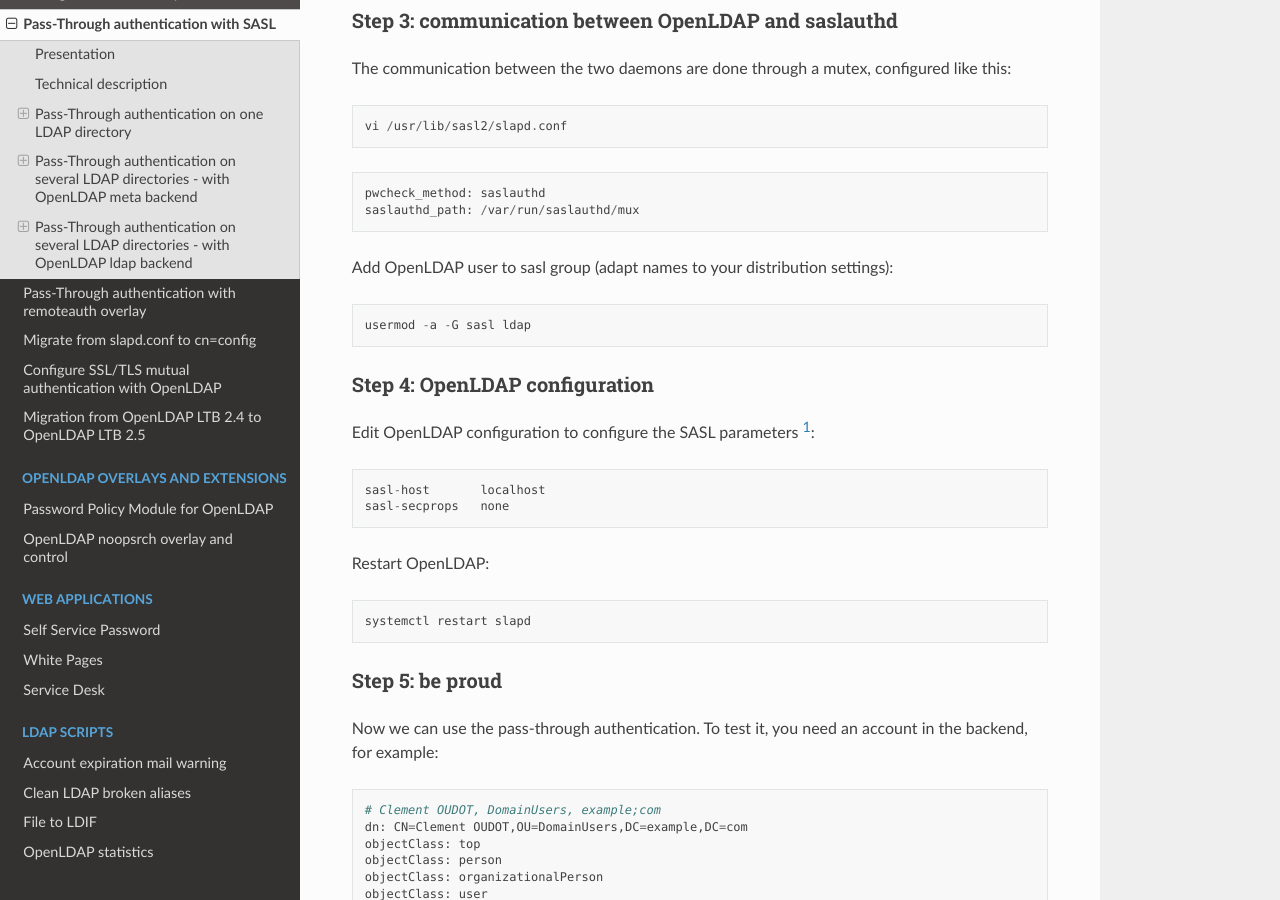
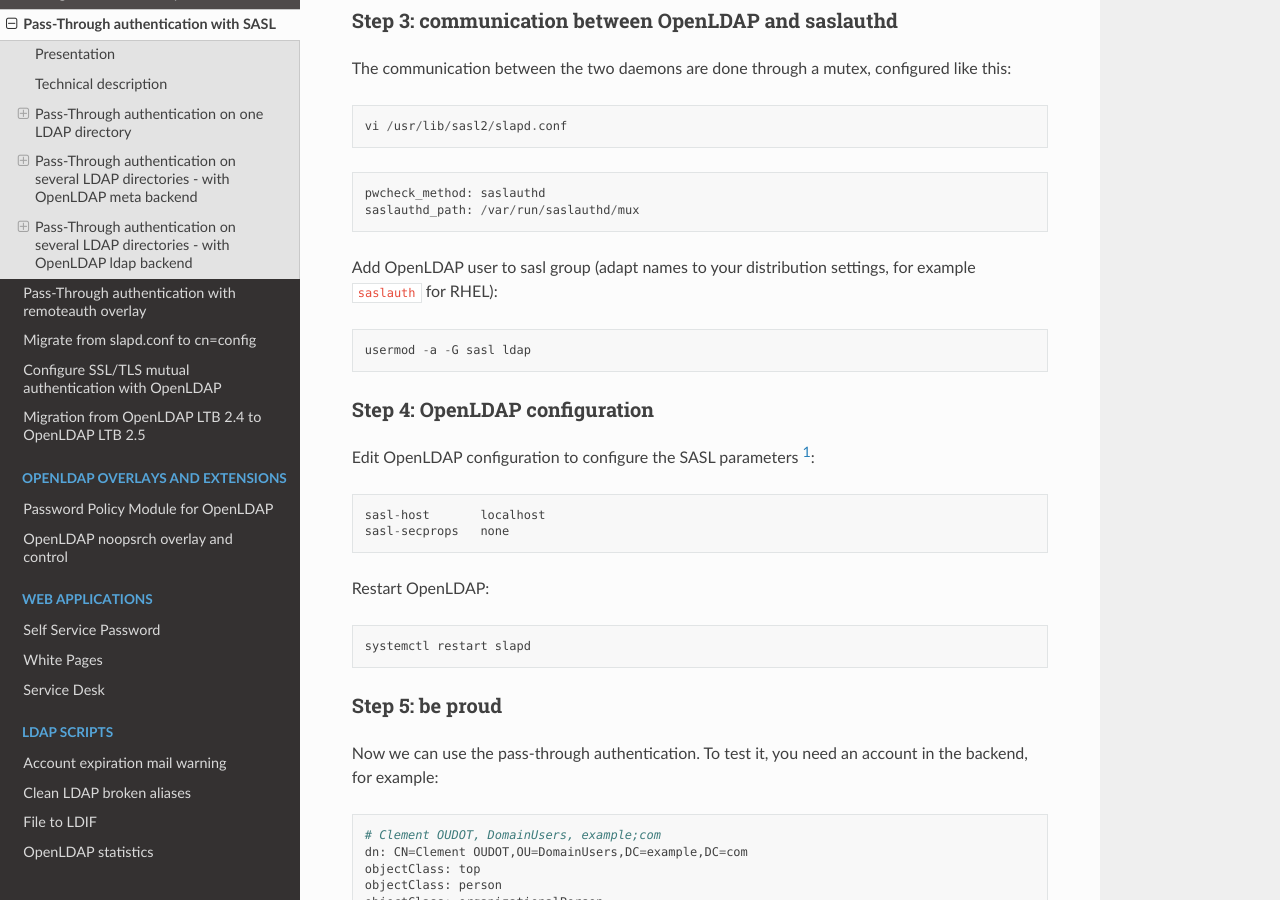
Before and after one commit to ltb-project/documentation, a Sphinx documentation site: the page built from source/sasl_delegation.rst, in a window 1280 px wide and 900 px high, scrolled down 5009 px. Built offline with Sphinx 7.4.7 and the Read the Docs theme 2.0.0, drawn with Linux system fonts in a browser that asks for light colours.

Commit message:
Improve SASL doc

```diff
--- a/source/sasl_delegation.rst
+++ b/source/sasl_delegation.rst
@@ -171,7 +171,7 @@
     pwcheck_method: saslauthd
     saslauthd_path: /var/run/saslauthd/mux
 
-Add OpenLDAP user to sasl group (adapt names to your distribution settings)::
+Add OpenLDAP user to sasl group (adapt names to your distribution settings, for example ``saslauth`` for RHEL)::
 
     usermod -a -G sasl ldap
 
```
Also changed, not shown: other parts of source/sasl_delegation.rst (+1 -1 lines).
